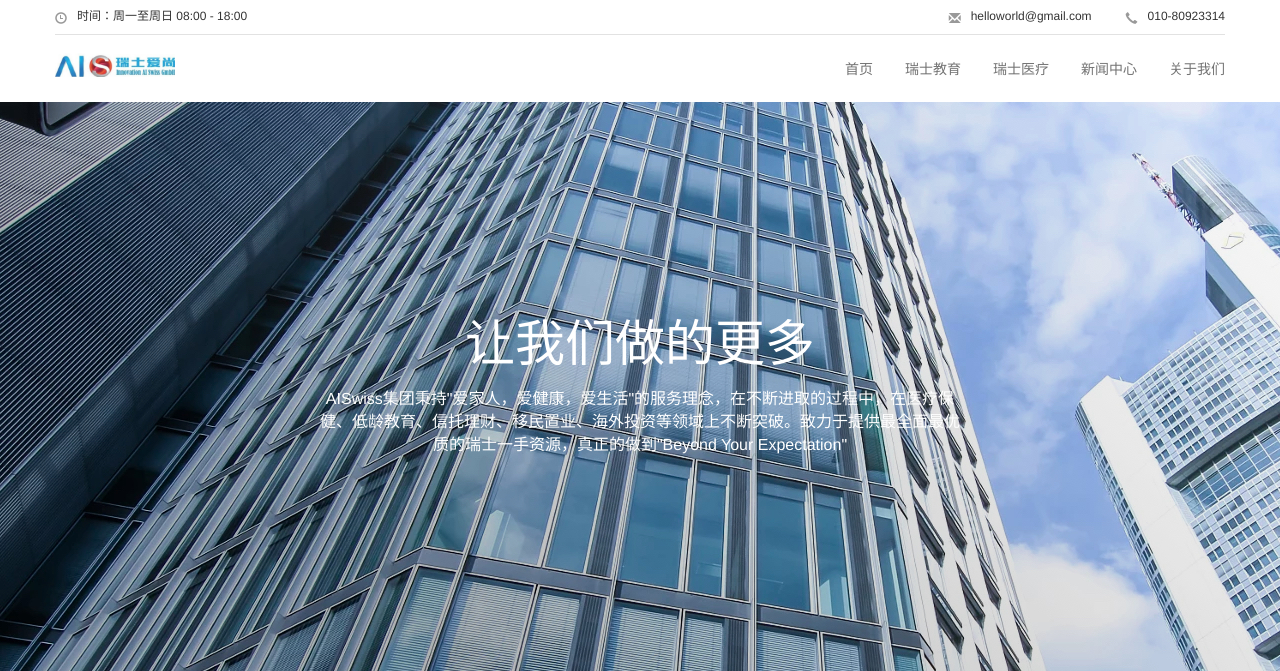
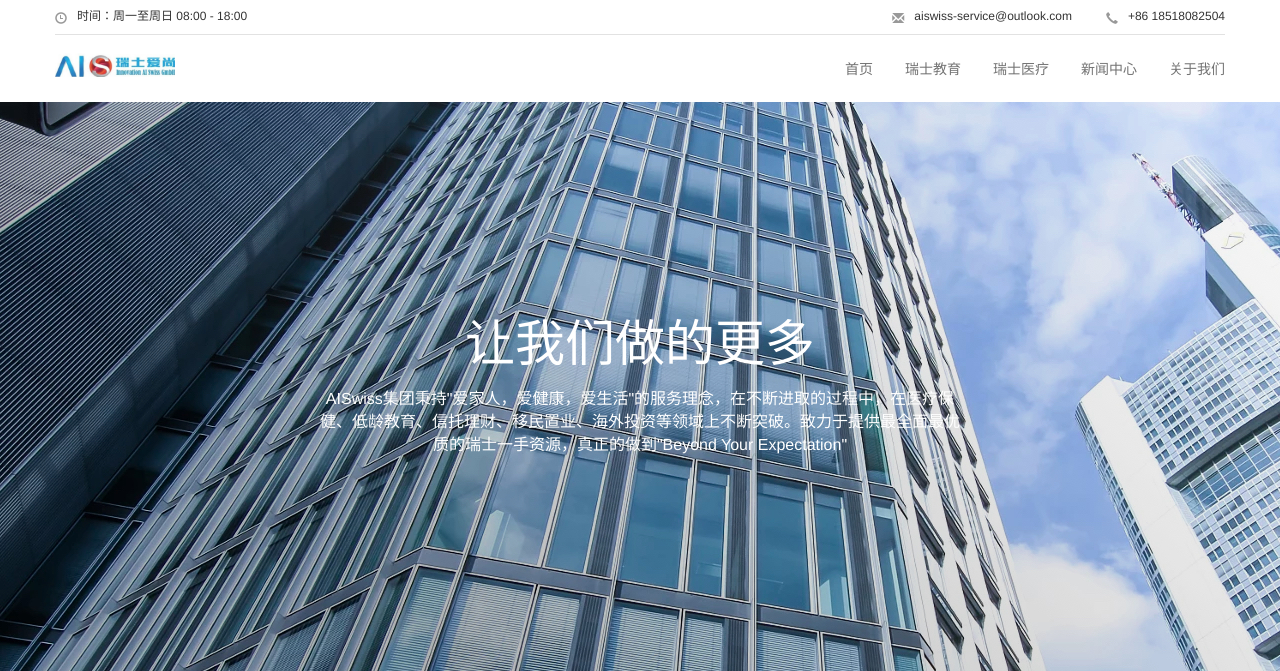
Before and after one commit to raymondyan/aiswiss_website, a Django app: page /about in a window 1280 px wide. Shown: the top 671 px of the page. Run offline with Django 3.2, Linux system fonts and the light colour scheme; some libraries are stand-ins or nearby versions.

Commit message:
[YJY] modified

```diff
--- a/template/about_us.html
+++ b/template/about_us.html
@@ -136,7 +136,8 @@
                 <p class="contact_title">联系方式</p>
                 <p class="contact_method">
                     邮箱：aiswiss-service@outlook.com<br>
-                    电话：387498749<br>
+                    电话(瑞士)：+41 787959866<br>
+                    电话(中国)：+86 18518082504<br>
                     地址：Hoeflistrasse 26030 Ebikon
                 </p>
                 <div class="qrcode_block">
--- a/template/base.html
+++ b/template/base.html
@@ -21,11 +21,11 @@
         <div class="info_right">
             <div class="header_contact_email">
                 <span class="glyphicon glyphicon-envelope" aria-hidden="true"></span>
-                helloworld@gmail.com
+                aiswiss-service@outlook.com
             </div>
             <div class="header_contact_phone">
                 <span class="glyphicon glyphicon-earphone" aria-hidden="true"></span>
-                010-80923314
+                +86 18518082504
             </div>
         </div>
     </div>
```
